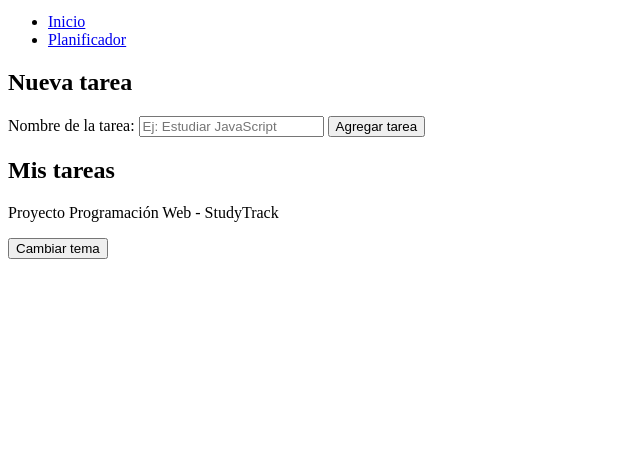
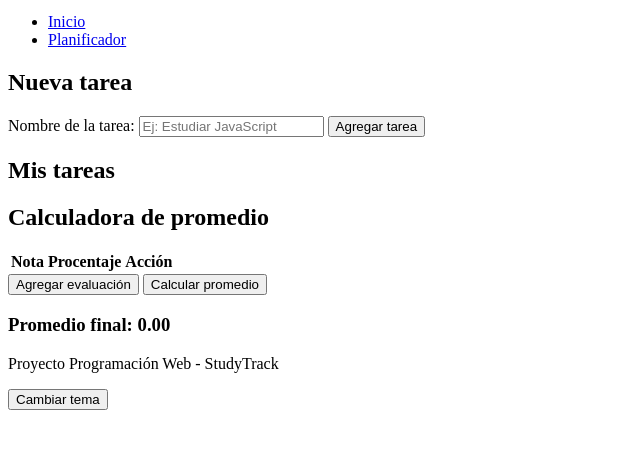
Before and after one commit to AdrianLezana/StudyTrack, a plain HTML site: page html/planificador.html in a window 1280 px wide. Shown: the part 101-550 px from the top of the page, without its empty margins (0-640 px from the left). Drawn offline with Linux system fonts and the light colour scheme.

Commit message:
Se agrega estructura calculadora promedio

```diff
--- a/html/planificador.html
+++ b/html/planificador.html
@@ -50,6 +50,42 @@
         </ul>
     </section>
 
+    <!-- Calculadora de promedio -->
+
+    <section>
+
+        <h2>Calculadora de promedio</h2>
+
+        <table>
+
+            <thead>
+                <tr>
+                    <th>Nota</th>
+                    <th>Procentaje</th>
+                    <th>Acción</th>
+                </tr>
+            </thead>
+
+            <tbody id="tablaNotas">
+
+            </tbody>
+
+        </table>
+
+        <button id="btnAgregarEvaluacion">
+            Agregar evaluación
+        </button>
+
+        <button id="btnCalcularPromedio">
+            Calcular promedio
+        </button>
+
+        <h3>Promedio final:
+            <span id="resultadoPromedio">0.00</span>
+        </h3>
+
+    </section>
+
 </main>
 
 <!-- Pie de página -->
```
